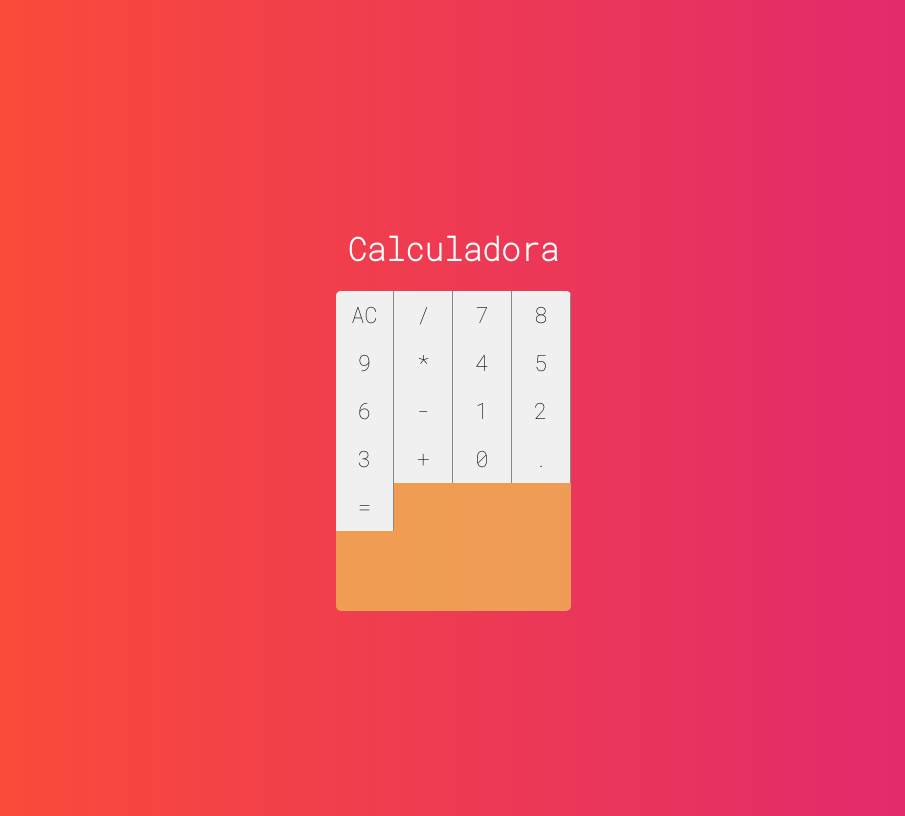
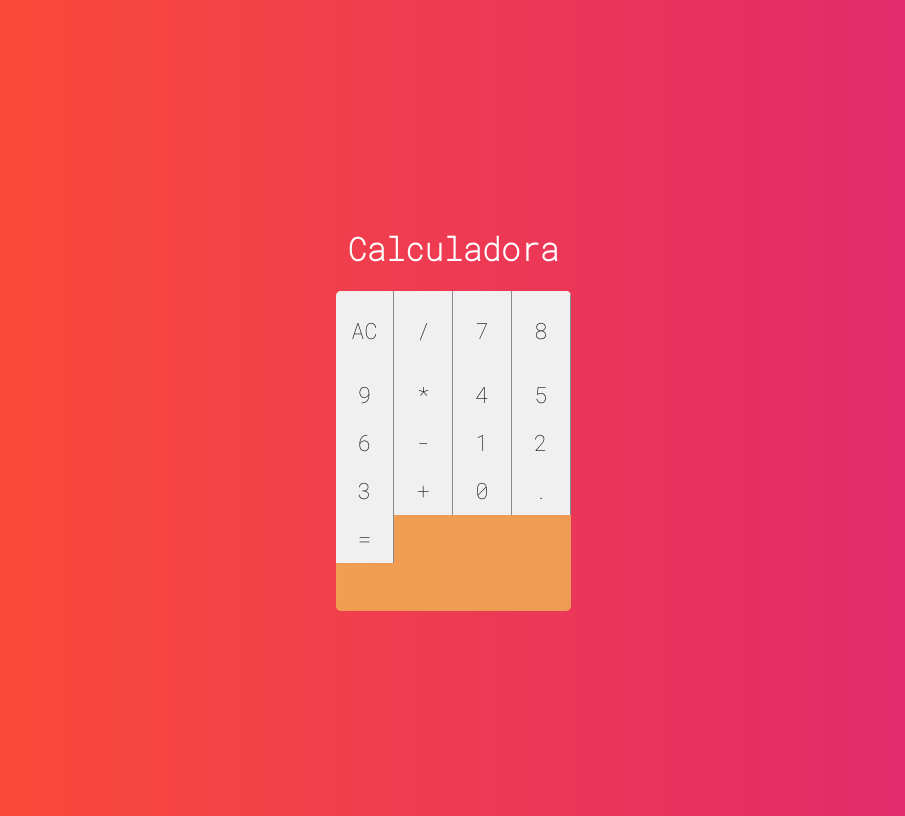
Before and after one commit to NayanneBatista/calculadora-react, a React (Create React App) app: page / in a window 1280 px wide. Shown: the whole page, without its empty margins (187-1092 px from the left). Built offline with nearby package versions, Linux system fonts and the light colour scheme.

Commit message:
increment style Button

```diff
--- a/src/main/Calculator.css
+++ b/src/main/Calculator.css
@@ -7,5 +7,5 @@
 
     display: grid;
     grid-template-columns: repeat(4, 25%);
-    grid-template-rows: 48px 48px 48px 48px 48px;
+    grid-template-rows: 1fr 48px 48px 48px 48px 48px;
 }
```
